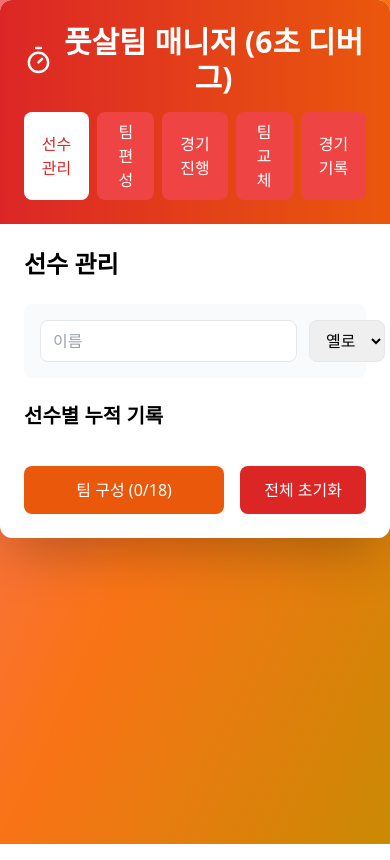
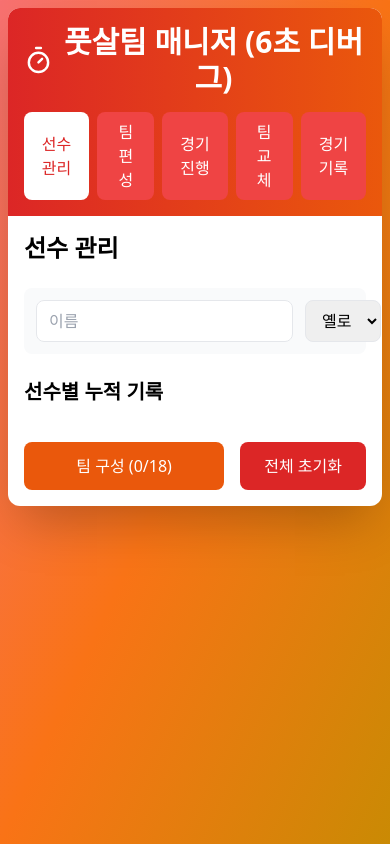
Before and after one commit to veritassky/FUTSAL_TEAM_MANAGER_FOR_DEBUGING, a React (Create React App) app: page / in a window 390 px wide. Built offline with nearby package versions, Linux system fonts and the light colour scheme.

Commit message:
feat: [모바일용 제작]

```diff
--- a/src/futsalteammanagerdebug.tsx
+++ b/src/futsalteammanagerdebug.tsx
@@ -332,10 +332,10 @@ const FutsalTeamManagerDebug = () => {
 
   // --- 렌더링 ---
   return (
-    <div className="min-h-screen bg-gradient-to-br from-red-400 via-orange-500 to-yellow-600 mb-4">
-      <div className="max-w-4xl mx-auto">
+    <div className="min-h-screen bg-gradient-to-br from-red-400 via-orange-500 to-yellow-600 p-2">
+      <div className="max-w-xl mx-auto">
         <div className="bg-white rounded-xl shadow-2xl overflow-hidden">
-          <div className="bg-gradient-to-r from-red-600 to-orange-600 text-white p-6">
+          <div className="bg-gradient-to-r from-red-600 to-orange-600 text-white p-4">
             <h1 className="text-3xl font-bold text-center flex items-center justify-center gap-2">
               <Timer className="w-8 h-8" />
               풋살팀 매니저 ({KEEPER_CHANGE_INTERVAL_SEC}초 디버그)
@@ -359,7 +359,7 @@ const FutsalTeamManagerDebug = () => {
             </div>
           </div>
 
-          <div className="p-6">
+          <div className="p-4">
 
             {/* 선수 관리 뷰 */}
             {currentView === 'players' && (
@@ -367,7 +367,7 @@ const FutsalTeamManagerDebug = () => {
                 <h2 className="text-2xl font-bold mb-6">선수 관리</h2>
 
                 {/* 선수 추가 섹션 (동일) */}
-                <div className="bg-gray-50 p-4 rounded-lg mb-6">
+                <div className="bg-gray-50 p-3 rounded-lg mb-6">
                   <div className="flex gap-3">
                     <input
                       type="text"
@@ -453,7 +453,7 @@ const FutsalTeamManagerDebug = () => {
                     {gameHistory.length === 0 ? (
                         <p className="text-gray-500 text-center py-10">아직 완료된 경기가 없습니다. 경기를 시작하세요.</p>
                     ) : (
-                        <div className="grid grid-cols-5 gap-2 text-sm bg-gray-100 p-4 rounded-lg">
+                        <div className="grid grid-cols-1 gap-2 text-sm bg-gray-100 p-4 rounded-lg">
                             <div className="font-bold text-center">경기 #</div>
                             <div className="font-bold col-span-2 text-center">스코어</div>
                             <div className="font-bold text-center">승패</div>
@@ -485,7 +485,7 @@ const FutsalTeamManagerDebug = () => {
             {currentView === 'teams' && teams.teamA.length > 0 && (
               <div>
                 <h2 className="text-2xl font-bold mb-6">팀 구성</h2>
-                <div className="grid md:grid-cols-2 gap-6 mb-6">
+                <div className="grid grid-cols-1 md:grid-cols-2 gap-4 mb-6">
                   <div className="bg-yellow-50 p-6 rounded-lg border-2 border-yellow-400">
                     <h3 className="text-xl font-bold text-yellow-800 mb-4">옐로팀 (Team A)</h3>
                     {teams.teamA.map((p, idx) => (<div key={p.id} className="p-2 bg-white rounded mb-2">#{idx + 1}. {p.name}</div>))}
```
Also changed, not shown: 11 other files (tests, documents, lock files or other folders).
